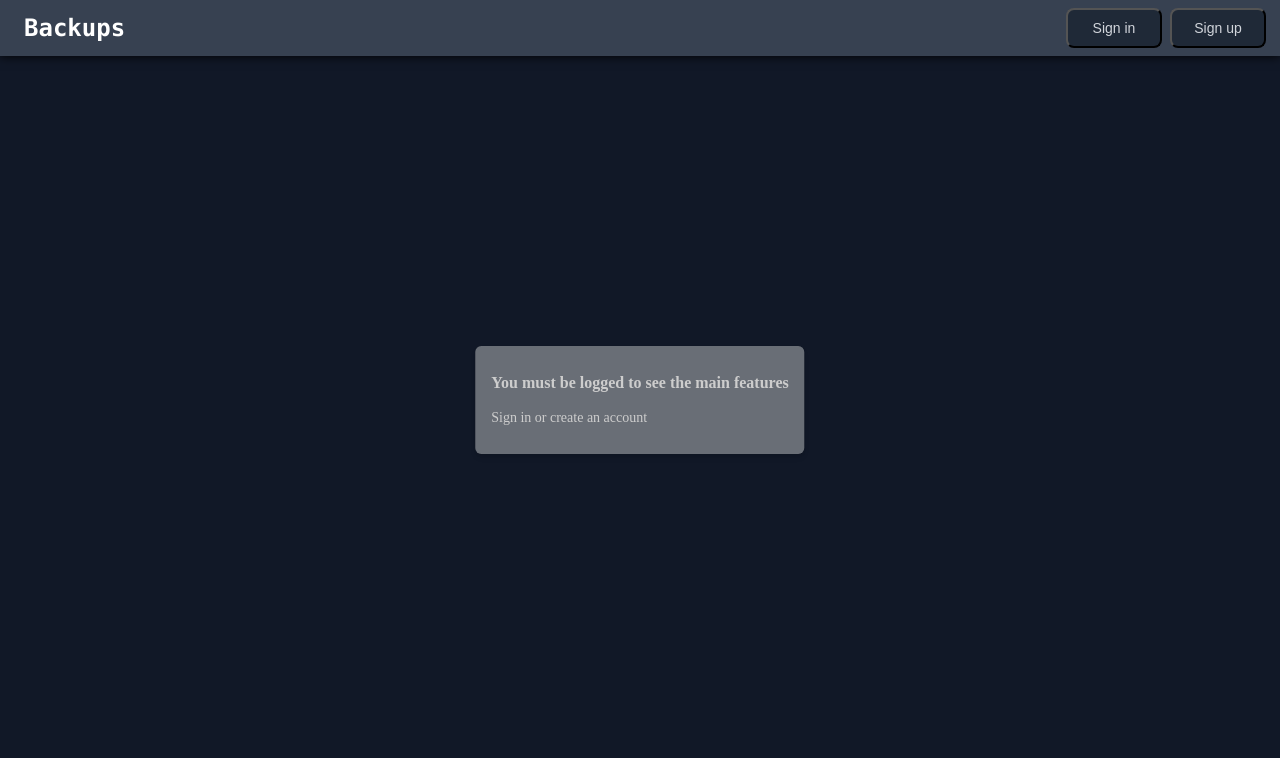
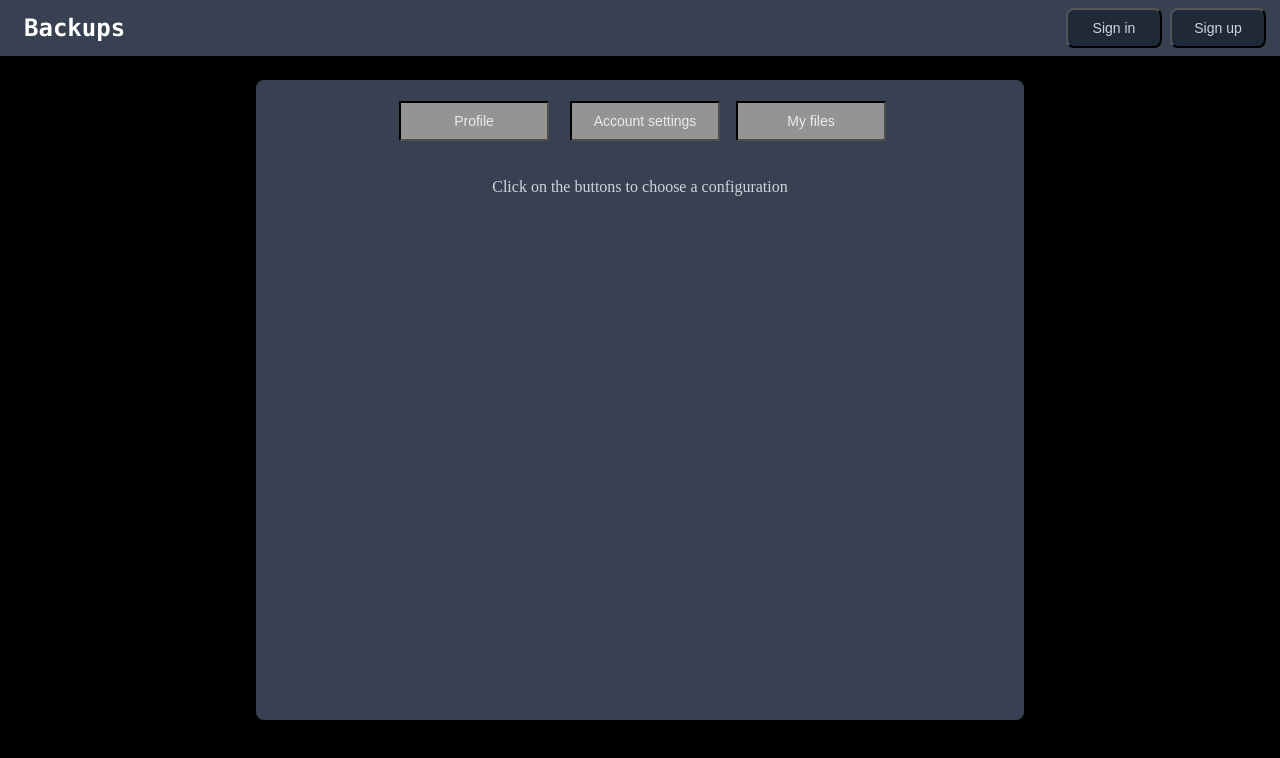
Before and after one commit to AguHDS/Backups, a React (Vite) app in the folder frontend/: page / in a window 1280 px wide. Shown: the top 758 px of the page. Built offline with nearby package versions, Linux system fonts and the light colour scheme.

Commit message:
Necessary changes and preparation before starting to work with Profile and Configuration section

```diff
--- a/frontend/src/components/container/Container.jsx
+++ b/frontend/src/components/container/Container.jsx
@@ -1,7 +1,7 @@
 import React from "react";
 
-const Container = ({ children }) => {
-  return <div className="reusableContainer backupsColor max-w-3xl ">{children}</div>;
+const Container = ({ children, className }) => {
+  return <div className={`mx-auto ${className}`}>{children}</div>;
 };
 
 export default Container;
--- a/frontend/src/components/navBar/account-options/AccountOptions.jsx
+++ b/frontend/src/components/navBar/account-options/AccountOptions.jsx
@@ -1,6 +1,7 @@
 /* library used: headlessui */
 import { Menu, MenuButton, MenuItem, MenuItems } from "@headlessui/react";
 import { ChevronDownIcon } from "@heroicons/react/20/solid";
+import { createRef } from "react";
 
 //redux
 import { useSelector } from "react-redux";
@@ -8,7 +9,60 @@ import { useSelector } from "react-redux";
 export default function AccountOptions() {
   const { userData } = useSelector((state) => state.auth);
 
-  /* const dispatch = useDispatch();
+  return (
+    <Menu as="div" className="relative inline-block text-left">
+      <div>
+        <MenuButton as="div" className="mr-4 text-xl cursor-pointer text-white">
+          {userData.name}
+          <ChevronDownIcon
+            aria-hidden="true"
+            className="relative top-[5px] -mr-1 size-5"
+          />
+        </MenuButton>
+      </div>
+
+      <MenuItems
+        transition
+        className="absolute right-0 px-1 py-1 z-10 mt-[17px] w-56 origin-top-right rounded-md bg-[#212b3c] shadow-lg ring-1 ring-black/5 transition focus:outline-none data-[closed]:scale-95 data-[closed]:transform data-[closed]:opacity-0 data-[enter]:duration-100 data-[leave]:duration-75 data-[enter]:ease-out data-[leave]:ease-in"
+      >
+        <div className="py-1">
+          <MenuItem>
+            <button className="bg-[#212b3c] cursor-pointer w-full text-start text-base px-3 border-none text-white rounded">
+              Configuration
+            </button>
+          </MenuItem>
+          <div className="text-white bg-white h-[1px] w-full my-3"></div>
+          <MenuItem>
+            <button
+              className="bg-[#212b3c] cursor-pointer w-full text-start text-base px-3 border-none text-white rounded"
+            >
+              Logout
+            </button>
+          </MenuItem>
+        </div>
+      </MenuItems>
+    </Menu>
+  );
+}
+
+/* hacer tareas que digan sobre profile:
+tiene que ser accedido mediante un ingreso de ruta por link element desde el boton Profile en navbar o clickeo de imagen.
+y para trabajar con hijos: la page profile va a renderizar hijos como la biografia, las imagenes, el contenido a la izquierda, etc
+hacer lo mismo o algo parecido con configuracion, pensar qué cosa deberia y que cosa no debería ser un Hijo */
+
+
+
+
+
+
+
+
+
+
+
+
+
+/* const dispatch = useDispatch();
   const router = useRouter();
 
   const handleLogout = async () => { future handle logout when i already have next and use it with its useRouter
@@ -31,40 +85,3 @@ export default function AccountOptions() {
       console.error('Error de red', error);
     }
   }; */
-
-  return (
-    <Menu as="div" className="relative inline-block text-left">
-      <div>
-        <MenuButton as="div" className="mr-4 text-xl cursor-pointer text-white">
-          {userData.name}
-          <ChevronDownIcon
-            aria-hidden="true"
-            className="relative top-[5px] -mr-1 size-5"
-          />
-        </MenuButton>
-      </div>
-
-      <MenuItems
-        transition
-        className="absolute right-0 px-1 py-1 z-10 mt-[17px] w-56 origin-top-right rounded-md bg-[#212b3c] shadow-lg ring-1 ring-black/5 transition focus:outline-none data-[closed]:scale-95 data-[closed]:transform data-[closed]:opacity-0 data-[enter]:duration-100 data-[leave]:duration-75 data-[enter]:ease-out data-[leave]:ease-in"
-      >
-        <div className="py-1">
-          <MenuItem>
-            <button className="bg-[#212b3c] cursor-pointer w-full text-start text-base px-3 border-none text-white rounded">
-              Account settings
-            </button>
-          </MenuItem>
-          <div className="text-white bg-white h-[1px] w-full my-3"></div>
-          <MenuItem>
-            <button
-              /* onClick={handleLogout} */
-              className="bg-[#212b3c] cursor-pointer w-full text-start text-base px-3 border-none text-white rounded"
-            >
-              Sign out
-            </button>
-          </MenuItem>
-        </div>
-      </MenuItems>
-    </Menu>
-  );
-}
--- a/frontend/src/main.css
+++ b/frontend/src/main.css
@@ -24,10 +24,9 @@ a {
 /* Containers */
 
 .mainContainer {
-  min-height: 100%;
+  /* min-height: 100%;
   display: flex;
-  flex-direction: column;
-  margin-top: 58px;
+  margin-top: 58px; */
 }
 
 .reusableContainer {
--- a/frontend/src/output.css
+++ b/frontend/src/output.css
@@ -158,6 +158,11 @@
   z-index: 50 !important;
 }
 
+.mx-auto {
+  margin-left: auto !important;
+  margin-right: auto !important;
+}
+
 .my-2 {
   margin-top: 0.5rem !important;
   margin-bottom: 0.5rem !important;
@@ -171,6 +176,11 @@
 .my-5 {
   margin-top: 1.25rem !important;
   margin-bottom: 1.25rem !important;
+}
+
+.my-auto {
+  margin-top: auto !important;
+  margin-bottom: auto !important;
 }
 
 .-mr-1 {
@@ -250,12 +260,44 @@
   height: 820px !important;
 }
 
+.h-\[90vh\] {
+  height: 90vh !important;
+}
+
 .h-auto {
   height: auto !important;
 }
 
+.h-full {
+  height: 100% !important;
+}
+
 .h-screen {
   height: 100vh !important;
+}
+
+.h-\[50\%\] {
+  height: 50% !important;
+}
+
+.h-\[70\%\] {
+  height: 70% !important;
+}
+
+.h-\[80\%\] {
+  height: 80% !important;
+}
+
+.h-\[60\%\] {
+  height: 60% !important;
+}
+
+.h-\[85\%\] {
+  height: 85% !important;
+}
+
+.h-\[809\%\] {
+  height: 809% !important;
 }
 
 .min-h-\[3\.25rem\] {
@@ -282,12 +324,36 @@
   width: 100% !important;
 }
 
-.max-w-3xl {
-  max-width: 48rem !important;
+.w-\[50\%\] {
+  width: 50% !important;
+}
+
+.w-\[70\%\] {
+  width: 70% !important;
+}
+
+.w-\[80\%\] {
+  width: 80% !important;
+}
+
+.w-\[60\%\] {
+  width: 60% !important;
+}
+
+.max-w-7xl {
+  max-width: 80rem !important;
+}
+
+.max-w-full {
+  max-width: 100% !important;
 }
 
 .max-w-md {
   max-width: 28rem !important;
+}
+
+.flex-grow {
+  flex-grow: 1 !important;
 }
 
 .origin-top-right {
@@ -432,6 +498,16 @@
   background-color: rgb(148 148 148 / var(--tw-bg-opacity)) !important;
 }
 
+.bg-black {
+  --tw-bg-opacity: 1 !important;
+  background-color: rgb(0 0 0 / var(--tw-bg-opacity)) !important;
+}
+
+.bg-gray-700 {
+  --tw-bg-opacity: 1 !important;
+  background-color: rgb(55 65 81 / var(--tw-bg-opacity)) !important;
+}
+
 .bg-white {
   --tw-bg-opacity: 1 !important;
   background-color: rgb(255 255 255 / var(--tw-bg-opacity)) !important;
@@ -563,6 +639,11 @@
   color: rgb(29 78 216 / var(--tw-text-opacity)) !important;
 }
 
+.text-gray-300 {
+  --tw-text-opacity: 1 !important;
+  color: rgb(209 213 219 / var(--tw-text-opacity)) !important;
+}
+
 .text-gray-500 {
   --tw-text-opacity: 1 !important;
   color: rgb(107 114 128 / var(--tw-text-opacity)) !important;
@@ -647,10 +728,9 @@ a {
 /* Containers */
 
 .mainContainer {
-  min-height: 100%;
+  /* min-height: 100%;
   display: flex;
-  flex-direction: column;
-  margin-top: 58px;
+  margin-top: 58px; */
 }
 
 .reusableContainer {
@@ -783,6 +863,11 @@ a {
   .sm\:flex-nowrap {
     flex-wrap: nowrap !important;
   }
+
+  .sm\:px-6 {
+    padding-left: 1.5rem !important;
+    padding-right: 1.5rem !important;
+  }
 }
 
 @media (min-width: 768px) {
@@ -798,6 +883,11 @@ a {
 @media (min-width: 1024px) {
   .lg\:max-w-xl {
     max-width: 36rem !important;
+  }
+
+  .lg\:px-8 {
+    padding-left: 2rem !important;
+    padding-right: 2rem !important;
   }
 }
 
--- a/frontend/src/pages/main-layout/MainLayout.jsx
+++ b/frontend/src/pages/account-config/Configuration.jsx
@@ -1,5 +1,6 @@
-import styles from "./MainModal.module.css";
-/* myfiles, livechat y los demas deberian ser pages porque tienen rutas y estan dentro de este layout */
+//este archivo va a ser transformado al de configuracion de la cuenta
+
+import styles from "./Configuration.module.css";
 
 //components
 import { Container } from "../../components";
@@ -8,12 +9,12 @@ import { Container } from "../../components";
 import { Button } from "../../components/common";
 import { useState } from "react";
 
-export default function MainLayout() {
+export default function Configuration() {
   const [onClose, setonClose] = useState(false);
 
   return (
-    <Container>
-      <div className="w-full">
+    <Container className="flex justify-center max-w-full bg-black h-screen">
+      <div className="w-[60%] h-[80%] bg-gray-700 rounded-lg shadow-lg mx-auto my-auto">
         <div className="justify-center space-x-4 p-4 flex flex-wrap sm:flex-nowrap">
           <Button
             label="Profile"
@@ -21,24 +22,19 @@ export default function MainLayout() {
             id="profile-button"
           ></Button>
           <Button
-            label="Live Chat"
+            label="Account settings"
             className="oldgrayBtn"
             id="livechat-button"
           ></Button>
           <Button
-            label="My Files"
+            label="My files"
             className="oldgrayBtn"
             id="myfiles-button"
           ></Button>
-          <Button
-            label="Users"
-            className="oldgrayBtn"
-            id="close-button"
-          ></Button>
         </div>
-        <div className={styles.containerView}>
-          <div className={styles.defaultView}>
-            Click on the buttons to choose a section.
+        <div className="w-full flex justify-center bg-gray-700">
+          <div className="flex-grow flex justify-center text-center text-gray-300 h-full p-4">
+            Click on the buttons to choose a configuration
           </div>
         </div>
       </div>
--- /dev/null
+++ b/frontend/src/pages/account-config/Configuration.module.css
@@ -0,0 +1,16 @@
+.containerView {
+  display: flex;
+  justify-content: center;
+}
+
+.defaultView {
+  width: 95%;
+  position: relative;
+  text-align: center;
+  top: 15px;
+  color: #d6d6d6;
+  height: 700px;
+  padding: 20px;
+  border: 2px solid #4f4f4f;
+  background-color: #949494;
+}
--- a/frontend/src/pages/home/Home.jsx
+++ b/frontend/src/pages/home/Home.jsx
@@ -4,7 +4,7 @@ import { useEffect } from "react";
 import { NavBar, UnauthorizedWarning } from "../../components";
 
 //pages
-import MainLayout from "../main-layout/MainLayout";
+import Configuration from "../account-config/Configuration";
 
 //redux
 import { useSelector, useDispatch } from "react-redux";
@@ -20,7 +20,8 @@ export default function Home() {
     <>
       <NavBar />
       <div className="mainContainer">
-        {isAuthenticated ? <MainLayout /> : <UnauthorizedWarning />}
+        <Configuration />
+        {/* {isAuthenticated ? <MainLayout /> : <UnauthorizedWarning />} */}
       </div>
     </>
   );
--- a/frontend/src/pages/index.jsx
+++ b/frontend/src/pages/index.jsx
@@ -4,3 +4,5 @@ export { default as Home } from "./home/Home";
 export { default as NotFound } from "./not-found/NotFound";
 export { default as SignIn } from "./login&sign/sign-in/SignIn";
 export { default as SignUp } from "./login&sign/sign-up/SignUp";
+export { default as Configuration } from "./account-config/Configuration";
+export { default as Profile } from "./profile/Profile";
--- a/frontend/src/pages/main-layout/MainModal.module.css
+++ /dev/null
@@ -1,39 +0,0 @@
-  .buttonContainer {
-    display: inline-flex;
-    justify-content: center;
-    width: 100%;
-  }
-
-  .buttonContainer button {
-    background-color: #949494;
-    border: 2px inset #4e4e4e;
-    border-radius: 0px;
-    overflow: auto;
-    display: flex;
-    justify-content: center;
-    width: 150px;
-    white-space: nowrap;
-    margin: 5px;
-  }
-
-  .containerView {
-    display: flex;
-    justify-content: center;
-  }
-
-  .defaultView {
-    width: 95%;
-    position: relative;
-    text-align: center;
-    top: 15px;
-    color: #d6d6d6;
-    height: 700px;
-    padding: 20px;
-    border: 2px solid #4f4f4f;
-    background-color: #949494;
-  }
-
-  .userList {
-    display: flex;
-    font-size: medium;
-  }
--- /dev/null
+++ b/frontend/src/pages/profile/Profile.jsx
@@ -0,0 +1,5 @@
+export default function Profile() {
+    return(
+        <></>
+    )
+}
```
